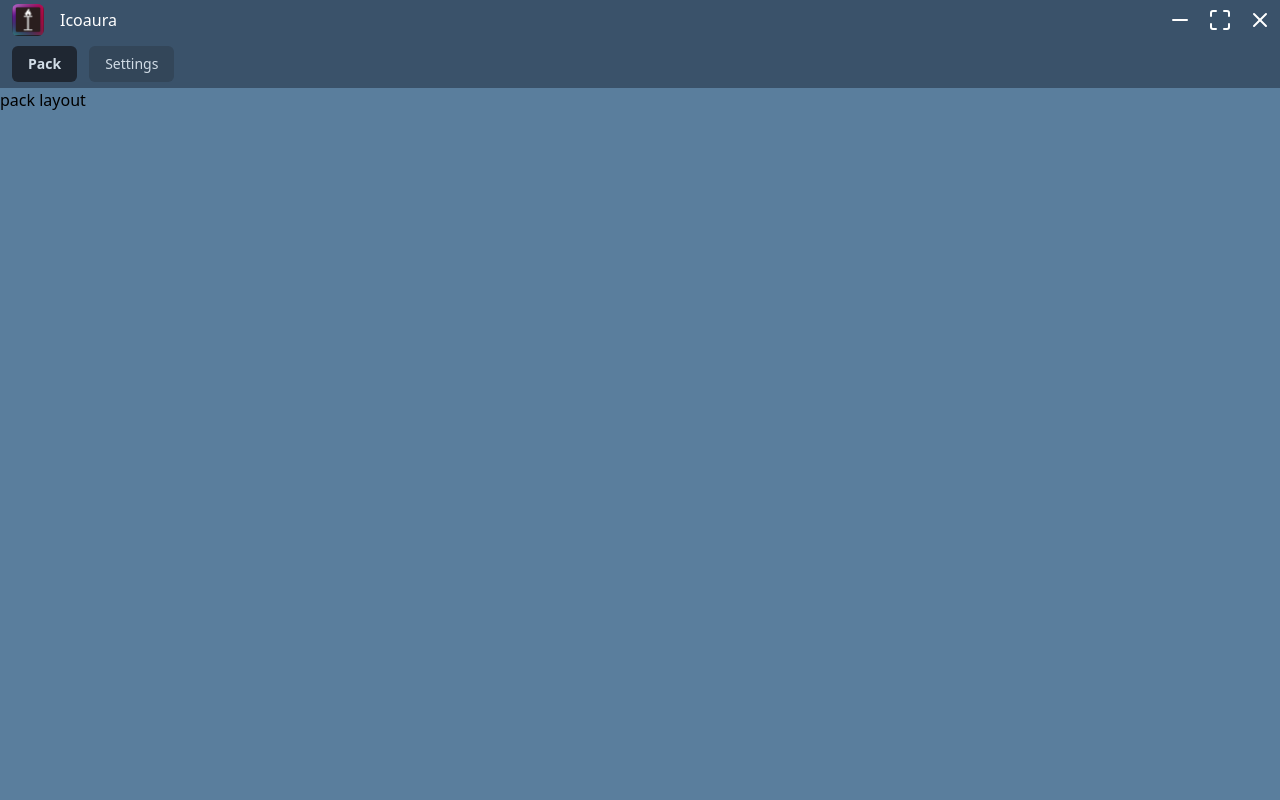
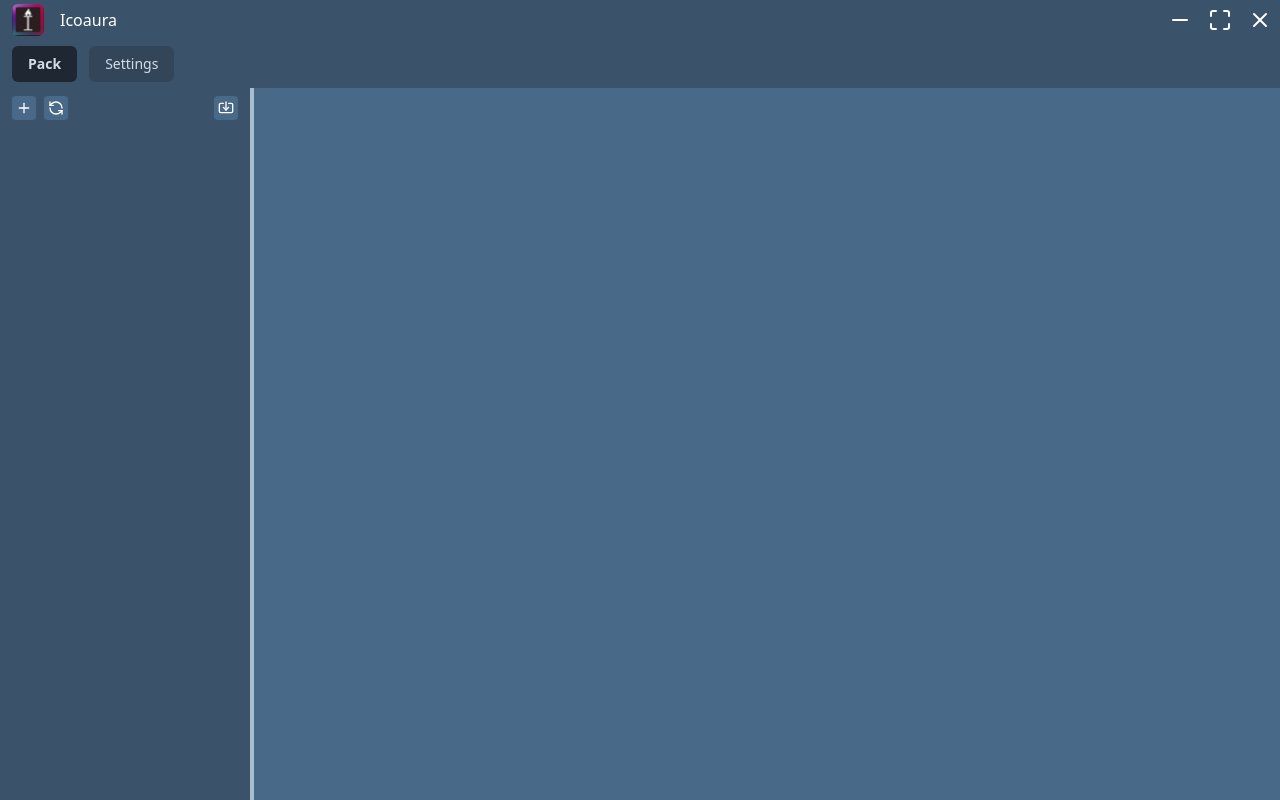
Before and after one commit to yagizerdem/Icoaura, a React app in the folder Frontend/: page /pack in a window 1280 px wide. Built offline with nearby package versions, Linux system fonts and the light colour scheme; the HTML template or start-up script is replaced by a standard one.

Commit message:
pack item panel title gui added

```diff
--- a/Frontend/src/Components/DefaultLayout/DefaultNavBar.tsx
+++ b/Frontend/src/Components/DefaultLayout/DefaultNavBar.tsx
@@ -5,7 +5,6 @@ import { cn } from "../../util/twUtil";
 function DefaultNavBar() {
   const location = useLocation();
   const navigate = useNavigate();
-  console.log(location.pathname);
 
   function navigateToPack() {
     navigate("/pack");
--- /dev/null
+++ b/Frontend/src/Components/PackLayout/PackItemsPanel.tsx
@@ -0,0 +1,11 @@
+import { PackItemsPanelTitle } from "./PackItemsPanelTitle";
+
+function PackItemsPanel() {
+  return (
+    <div className="flex flex-1 bg-(--clr-surface-700)">
+      <PackItemsPanelTitle />
+    </div>
+  );
+}
+
+export { PackItemsPanel };
--- /dev/null
+++ b/Frontend/src/Components/PackLayout/PackItemsPanelTitle.tsx
@@ -0,0 +1,23 @@
+import { Import, Plus, RefreshCcw } from "lucide-react";
+
+function PackItemsPanelTitle() {
+  return (
+    <div className=" flex flex-row justify-between items-center text-(--clr-text-primary) w-full h-8 bg-(--clr-surface-700)">
+      <div className="flex flex-row  gap-2 px-3 py-2 h-full">
+        <button className="w-6 h-6 p-1 cursor-pointer bg-(--clr-surface-600) flex justify-center items-center rounded hover:bg-(--clr-surface-500)">
+          <Plus />
+        </button>
+        <button className="w-6 h-6 p-1 cursor-pointer bg-(--clr-surface-600) flex justify-center items-center rounded hover:bg-(--clr-surface-500)">
+          <RefreshCcw />
+        </button>
+      </div>
+      <div className="px-3  flex-row  gap-2 px-3 py-2 h-full ">
+        <button className="w-6 h-6 p-1 cursor-pointer bg-(--clr-surface-600) flex justify-center items-center rounded hover:bg-(--clr-surface-500)">
+          <Import />
+        </button>
+      </div>
+    </div>
+  );
+}
+
+export { PackItemsPanelTitle };
--- a/Frontend/src/Layout/DefaultLayout.tsx
+++ b/Frontend/src/Layout/DefaultLayout.tsx
@@ -4,10 +4,12 @@ import { DefaultNavBar } from "../Components/DefaultLayout/DefaultNavBar";
 
 function DefaultLayout() {
   return (
-    <div className="w-screen h-screen bg-(--clr-surface-500) ">
+    <div className="w-screen h-screen bg-(--clr-surface-500) flex flex-col ">
       <TitleBar />
       <DefaultNavBar />
-      <Outlet />
+      <div className="flex flex-1 min-h-0">
+        <Outlet />
+      </div>
     </div>
   );
 }
--- a/Frontend/src/Layout/PackLayout.tsx
+++ b/Frontend/src/Layout/PackLayout.tsx
@@ -1,5 +1,19 @@
+import { Outlet } from "react-router";
+import { HorizontalSplitPane } from "../Ui/HorizontalSplitPane";
+import { PackItemsPanel } from "../Components/PackLayout/PackItemsPanel";
+
 function PackLayout() {
-  return <div>pack layout</div>;
+  return (
+    <div className="flex flex-1 flex-col bg-(--clr-surface-600)">
+      <HorizontalSplitPane
+        leftPanelMinSize={200}
+        leftPanelInitialSize={250}
+        leftPanelMaxSize={350}
+        leftChildren={<PackItemsPanel />}
+        rightChildren={<Outlet />}
+      />
+    </div>
+  );
 }
 
 export { PackLayout };
--- /dev/null
+++ b/Frontend/src/Ui/HorizontalSplitPane.tsx
@@ -0,0 +1,95 @@
+import { useEffect, useState } from "react";
+import { Fragment } from "react/jsx-runtime";
+import { cn } from "../util/twUtil";
+
+interface HorizontalSplitPaneProps {
+  leftChildren: React.ReactNode;
+  rightChildren: React.ReactNode;
+  leftPanelInitialSize?: number;
+  leftPanelMinSize?: number;
+  leftPanelMaxSize?: number;
+  splitterClassName?: string;
+}
+
+function HorizontalSplitPane({
+  leftChildren,
+  rightChildren,
+  leftPanelInitialSize,
+  leftPanelMinSize,
+  leftPanelMaxSize,
+  splitterClassName,
+}: HorizontalSplitPaneProps) {
+  const [leftPanelSize, setLeftPanelSize] = useState<number>(
+    leftPanelInitialSize || 200
+  );
+
+  const [isDragging, setIsDragging] = useState<boolean>(false);
+
+  useEffect(() => {
+    if (isDragging) {
+      // Disable pointer events globally or on a specific element
+      document.body.style.pointerEvents = "none";
+      document.body.style.userSelect = "none";
+    }
+
+    // Cleanup (when isDragging becomes false or component unmounts)
+    return () => {
+      document.body.style.pointerEvents = "auto";
+      document.body.style.userSelect = "auto";
+    };
+  }, [isDragging]);
+
+  useEffect(() => {
+    function onMouseUp(event: MouseEvent) {
+      if (isDragging) {
+        const MIN_WIDTH = leftPanelMinSize || 0;
+        const MAX_WIDTH = leftPanelMaxSize || window.innerWidth;
+        const clientX = Math.max(MIN_WIDTH, Math.min(event.clientX, MAX_WIDTH));
+        setLeftPanelSize(clientX);
+      }
+
+      setIsDragging(false);
+    }
+
+    function onMouseMove(event: MouseEvent) {
+      if (isDragging) {
+        const MIN_WIDTH = leftPanelMinSize || 0;
+        const MAX_WIDTH = leftPanelMaxSize || window.innerWidth;
+        const clientX = Math.max(MIN_WIDTH, Math.min(event.clientX, MAX_WIDTH));
+        setLeftPanelSize(clientX);
+      }
+    }
+
+    window.addEventListener("mouseup", onMouseUp);
+    window.addEventListener("mousemove", onMouseMove);
+    return () => {
+      window.removeEventListener("mouseup", onMouseUp);
+      window.removeEventListener("mousemove", onMouseMove);
+    };
+  }, [isDragging, leftPanelMaxSize, leftPanelMinSize]);
+
+  return (
+    <Fragment>
+      <div className="w-full h-full flex flex-row ">
+        <div
+          className="flex flex-col"
+          style={{
+            width: `${leftPanelSize}px`,
+          }}
+        >
+          {leftChildren}
+        </div>
+        <div
+          className={cn(
+            "w-1 h-full bg-[var(--clr-surface-300)] cursor-e-resize",
+            splitterClassName
+          )}
+          onMouseDown={() => setIsDragging(true)}
+        ></div>
+        <div className="flex-1 ">{rightChildren}</div>
+      </div>
+    </Fragment>
+  );
+}
+
+export { HorizontalSplitPane };
```
